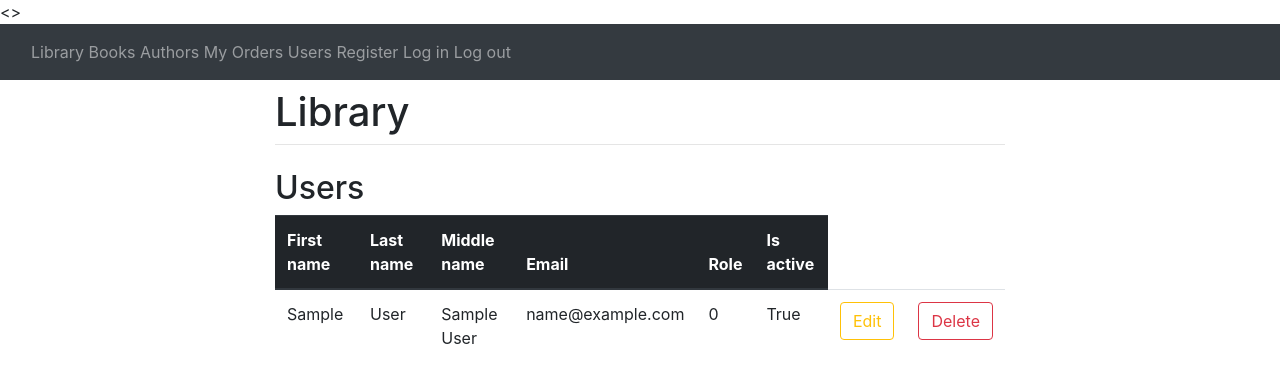
After one commit to VitaliiStorozh/heroku_deploy_library, a Django app: page /user/ in a window 1280 px wide. The commit adds this page. Shown: the top 383 px of the page. Run offline with Django 3.2, Linux system fonts and the light colour scheme; tables that the repository leaves empty hold one stand-in row (values such as "Sample post"); some libraries are stand-ins or nearby versions.

Commit message:
Created views, templates, forms for User

```diff
--- /dev/null
+++ b/authentication/forms.py
@@ -0,0 +1,29 @@
+from django import forms
+from django.contrib.auth.forms import UserCreationForm
+from django.core.validators import validate_email
+from validators import validate_password, validate_names
+from .models import CustomUser
+
+ROLE_CHOICES = (
+    (0, 'visitor'),
+    (1, 'admin'),
+)
+
+
+class RegisterForm(UserCreationForm):
+    first_name = forms.CharField(max_length=20, required=True, label="First name", validators=[validate_names])
+    middle_name = forms.CharField(max_length=20, label="Middle name", validators=[validate_names], required=False)
+    last_name = forms.CharField(max_length=20, required=True, label="Last name", validators=[validate_names])
+    email = forms.EmailField(validators=[validate_email], required=True, max_length=100, label="Email")
+    password1 = forms.CharField(max_length=128, label="Password", required=True, validators=[validate_password],
+                               widget=forms.PasswordInput)
+    role = forms.ChoiceField(label="Role", choices=ROLE_CHOICES, required=True)
+
+    class Meta:
+        model = CustomUser
+        fields = ("first_name", "last_name", "middle_name", "email", "password1", "password2", "role")
+
+
+class AuthoriseForm(forms.Form):
+    email = forms.EmailField(required=True, max_length=100, label="Email")
+    password = forms.CharField(max_length=128, label="Password", required=True, widget=forms.PasswordInput)
--- a/authentication/models.py
+++ b/authentication/models.py
@@ -44,7 +44,7 @@ class CustomUser(AbstractBaseUser):
     updated_at = models.DateTimeField(auto_now=True)
     created_at = models.DateTimeField(auto_now_add=True, editable=False)
     role = models.IntegerField(default=0, choices=ROLE_CHOICES)
-    is_active = models.BooleanField(default=False)
+    is_active = models.BooleanField(default=True)
 
     USERNAME_FIELD = 'email'
     objects = BaseUserManager()
@@ -91,7 +91,7 @@ class CustomUser(AbstractBaseUser):
             return user
         except CustomUser.DoesNotExist:
             # LOGGER.error("User does not exist")
-            pass
+            raise ValueError("Incorrect email")
 
     @staticmethod
     def delete_by_id(user_id):
@@ -138,8 +138,8 @@ class CustomUser(AbstractBaseUser):
             user.save()
             return user
         except (IntegrityError, AttributeError, ValidationError, DataError):
-            # LOGGER.error("Wrong attributes or relational integrity error")
-            pass
+            #LOGGER.error("Wrong attributes or relational integrity error")
+            raise ValueError("Some troubles with creating user!")
 
     def to_dict(self):
         """
--- /dev/null
+++ b/authentication/templates/get_users.html
@@ -0,0 +1,35 @@
+{% extends "base.html" %} }
+
+{% block content %}
+    <h2>Users</h2>
+    <table class="table">
+        <thead class="thead-dark">
+        <tr>
+            <th scope="col">First name</th>
+            <th scope="col">Last name</th>
+            <th scope="col">Middle name</th>
+            <th scope="col">Email</th>
+            <th scope="col">Role</th>
+            <th scope="col">Is active</th>
+        </tr>
+        </thead>
+        <tbody>
+        {% for element in users %}
+            <tr>
+                <td>{{ element.first_name }}</td>
+                <td>{{ element.last_name }}</td>
+                <td>{{ element.middle_name }}</td>
+                <td>{{ element.email }}</td>
+                <td>{{ element.role }}</td>
+                <td>{{ element.is_active }}</td>
+                <td>
+                    <a class="btn btn-outline-warning"  href="{% url "update" element.id %}">Edit</a>
+                </td>
+                <td>
+                    <a class="btn btn-outline-danger"  href="{% url "delete_user" element.id %}">Delete</a>
+                </td>
+            </tr>
+        {% endfor %}
+        </tbody>
+    </table>
+{% endblock content %}
--- /dev/null
+++ b/authentication/urls.py
@@ -0,0 +1,11 @@
+from django.urls import path
+import authentication.views as views
+
+urlpatterns = [
+    path("register/", views.register, name="register"),
+    path("authorise/", views.authorise, name="authorise"),
+    path("update/<int:id>/", views.register, name="update"),
+    path("", views.get_all, name="get_users"),
+    path("log_out/", views.log_out, name="log_out"),
+    path("delete/<int:id>", views.delete_user, name="delete_user")
+]
--- a/authentication/views.py
+++ b/authentication/views.py
@@ -1,3 +1,71 @@
-from django.shortcuts import render
+from django.shortcuts import render, redirect
+from django.contrib.auth import login, authenticate, logout
+from .models import CustomUser
+from .forms import RegisterForm, AuthoriseForm
 
-# Create your views here.
+
+def register(request, id=0):
+    context = {}
+    if request.POST:
+        if id == 0:
+            form = RegisterForm(request.POST)
+        else:
+            user = CustomUser.get_by_id(id)
+            form = RegisterForm(request.POST, instance=user)
+            context["data"] = form
+        if form.is_valid():
+            user = form.save()
+            login(request, user)
+            return redirect("home")
+        else:
+            context["data"] = form
+    else:
+        if id == 0:
+            form = RegisterForm()
+        else:
+            user = CustomUser.get_by_id(id)
+            form = RegisterForm(instance=user)
+        context["data"] = form
+    return render(request, "register.html", context=context)
+
+
+def authorise(request):
+    context = {"email": None, "password": None}
+    if request.POST:
+        form = AuthoriseForm(request.POST)
+        email = request.POST.get("email")
+        password = request.POST.get("password")
+        try:
+            user = CustomUser.get_by_email(email)
+            if user.check_password(password):
+                current_user = authenticate(request, email=email, password=password, role=user.role)
+                login(request, current_user)
+                return redirect("home")
+            else:
+                context["data"] = form
+                context["password"] = "Incorrect password"
+        except ValueError as ve:
+            context["email"] = ve
+            context["data"] = form
+    else:
+        form = AuthoriseForm()
+        context["data"] = form
+    return render(request, "authorise.html", context=context)
+
+
+def log_out(request):
+    logout(request)
+    return redirect("home")
+
+
+def get_all(request):
+    return render(request, "get_users.html", {"users": CustomUser.get_all()})
+
+
+def delete_user(request, id):
+    CustomUser.delete_by_id(id)
+    return redirect("get_users")
+
+
+def home(request):
+    return render(request, "home.html")
--- a/library/urls.py
+++ b/library/urls.py
@@ -14,8 +14,10 @@ Including another URLconf
     2. Add a URL to urlpatterns:  path('blog/', include('blog.urls'))
 """
 from django.urls import path, include
+from authentication.views import home
 
 urlpatterns = [
     path("user/", include("authentication.urls")),
     path("order/", include("order.urls")),
+    path("", home, name="home")
 ]
--- /dev/null
+++ b/order/urls.py
@@ -0,0 +1,5 @@
+from django.urls import path
+
+urlpatterns = [
+
+]
--- a/requirements.txt
+++ b/requirements.txt
@@ -4,3 +4,4 @@ Django==3.1.1
 psycopg2==2.8.6
 pytz==2020.1
 sqlparse==0.3.1
+bcrypt~=3.2.0
--- a/templates/base.html
+++ b/templates/base.html
@@ -8,57 +8,68 @@
     <title>Library</title>
 </head>
 <body>
-<header>
-    <nav class="navbar navbar-expand-sm navbar-toggleable-sm navbar-light bg-white border-bottom box-shadow mb-3">
+<>
+<nav class="navbar navbar-dark bg-dark">
+    <form class="form-inline">
         <div class="container">
-            <a class="navbar-brand" >Library</a>
-            <button class="navbar-toggler" type="button" data-toggle="collapse" data-target=".navbar-collapse" aria-controls="navbarSupportedContent"
-                    aria-expanded="false" aria-label="Toggle navigation">
-                <span class="navbar-toggler-icon"></span>
-            </button>
             <div class="navbar-collapse collapse d-sm-inline-flex flex-sm-row-reverse">
                 <ul class="navbar-nav flex-grow-1">
                     <li class="nav-item">
-                        <a class="nav-link text-dark">Books</a>
+                        <a class="nav-link" href="{% url "home" %}">Library</a>
                     </li>
                 </ul>
             </div>
             <div class="navbar-collapse collapse d-sm-inline-flex flex-sm-row-reverse">
                 <ul class="navbar-nav flex-grow-1">
                     <li class="nav-item">
-                        <a class="nav-link text-dark">Authors</a>
+                        <a class="nav-link">Books</a>
                     </li>
                 </ul>
             </div>
             <div class="navbar-collapse collapse d-sm-inline-flex flex-sm-row-reverse">
                 <ul class="navbar-nav flex-grow-1">
                     <li class="nav-item">
-                        <a class="nav-link text-dark">My Orders</a>
+                        <a class="nav-link">Authors</a>
                     </li>
                 </ul>
             </div>
             <div class="navbar-collapse collapse d-sm-inline-flex flex-sm-row-reverse">
                 <ul class="navbar-nav flex-grow-1">
                     <li class="nav-item">
-                        <a class="nav-link text-dark">Log in</a>
+                        <a class="nav-link">My Orders</a>
                     </li>
                 </ul>
             </div>
             <div class="navbar-collapse collapse d-sm-inline-flex flex-sm-row-reverse">
                 <ul class="navbar-nav flex-grow-1">
                     <li class="nav-item">
-                        <a class="nav-link text-dark">Log out</a>
+                        <a class="nav-link" href="{% url "get_users" %}">Users</a>
                     </li>
                 </ul>
             </div>
             <div class="navbar-collapse collapse d-sm-inline-flex flex-sm-row-reverse">
                 <ul class="navbar-nav flex-grow-1">
                     <li class="nav-item">
-                        <a class="nav-link text-dark">Register</a>
+                        <a class="nav-link" href="{% url "register" %}">Register</a>
+                    </li>
+                </ul>
+            </div>
+            <div class="navbar-collapse collapse d-sm-inline-flex flex-sm-row-reverse">
+                <ul class="navbar-nav flex-grow-1">
+                    <li class="nav-item">
+                        <a class="nav-link" href="{% url "authorise" %}">Log in</a>
+                    </li>
+                </ul>
+            </div>
+            <div class="navbar-collapse collapse d-sm-inline-flex flex-sm-row-reverse">
+                <ul class="navbar-nav flex-grow-1">
+                    <li class="nav-item">
+                        <a class="nav-link" href="{% url "log_out" %}">Log out</a>
                     </li>
                 </ul>
             </div>
         </div>
+    </form>
 </nav>
 </header>
 <main>
--- /dev/null
+++ b/templates/home.html
@@ -0,0 +1,5 @@
+{% extends "base.html" %} }
+
+{% block content %}
+    <h2>Welcome to our library</h2>
+{% endblock content %}
```
Also changed, not shown: authentication/templates/authorise.html (added, +27 -0 lines), authentication/templates/register.html (added, +19 -0 lines). Lines whose indentation alone changed are shown as unchanged.
